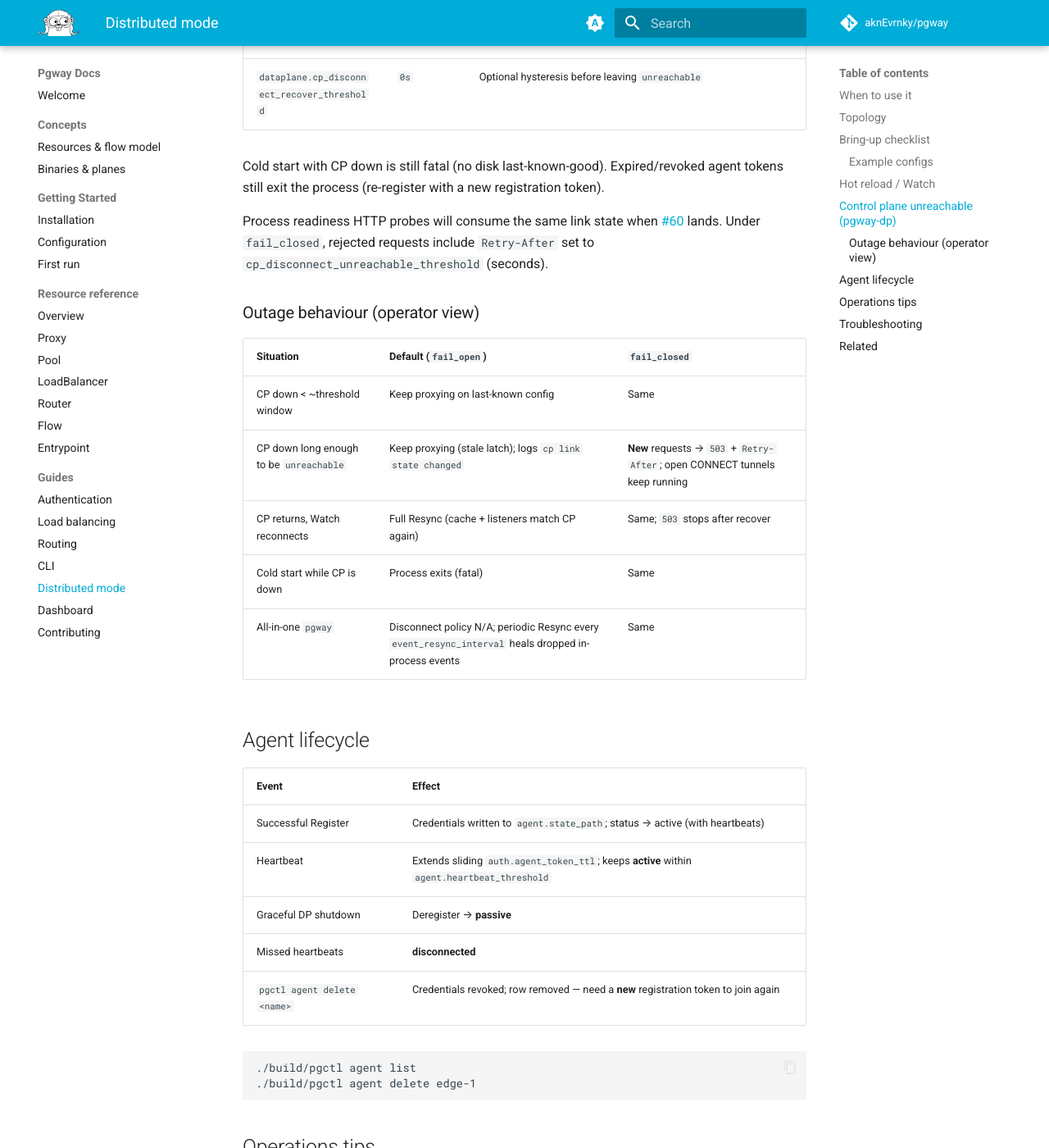
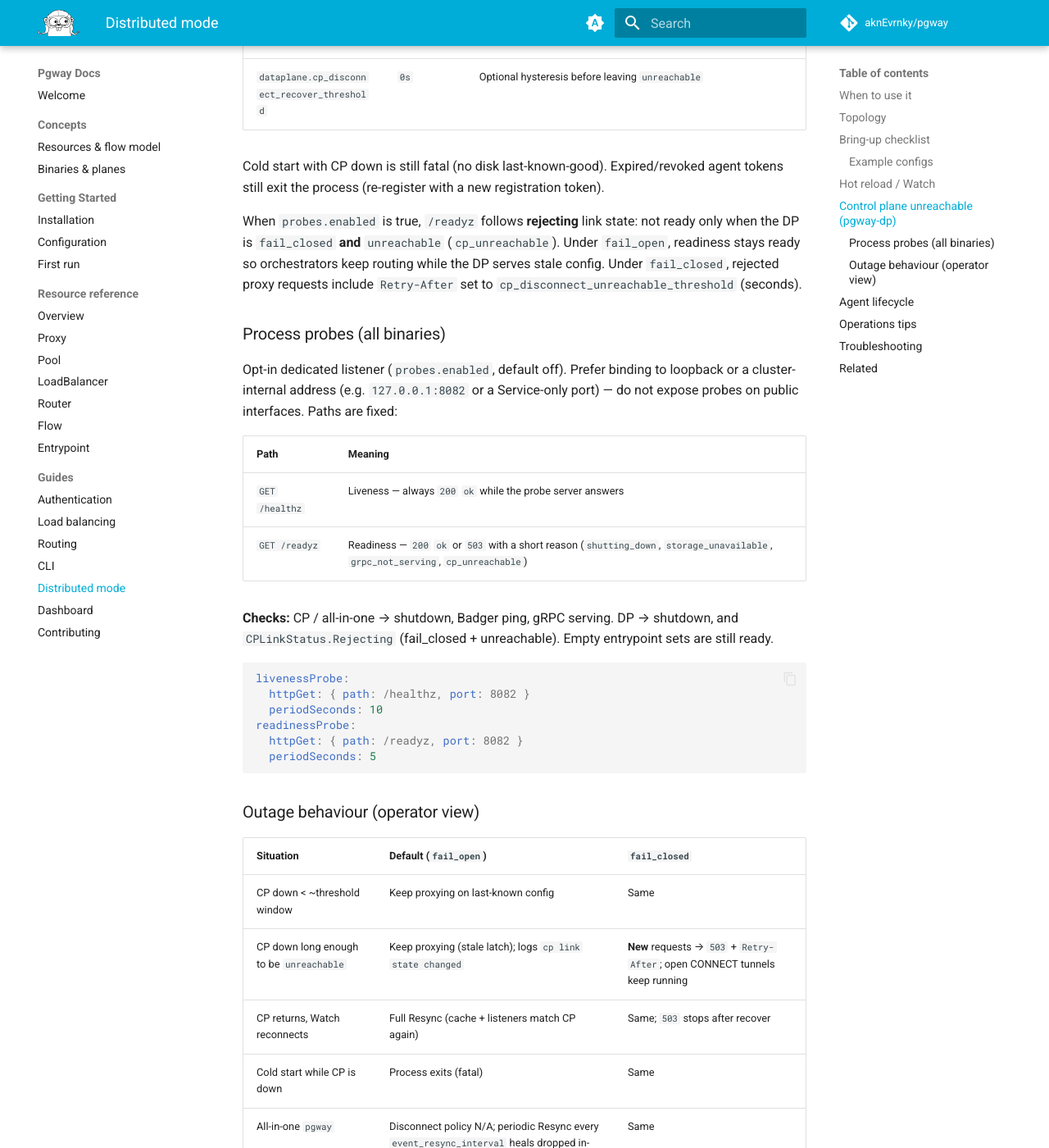
Before and after one commit to aknEvrnky/pgway-docs, an MkDocs documentation site: the page built from docs/guides/distributed.md, in a window 1280 px wide and 1400 px high, scrolled down 2656 px. Shown: the whole window at 82% size. Built offline with MkDocs 1.6.1 and Material for MkDocs 9.7.7, drawn with Linux system fonts in a browser that asks for light colours; comment, search, counter and statistics services are not loaded.

Commit message:
Document process probes config and readiness behaviour.

````diff
--- a/docs/guides/distributed.md
+++ b/docs/guides/distributed.md
@@ -100,7 +100,27 @@
 
 Cold start with CP down is still fatal (no disk last-known-good). Expired/revoked agent tokens still exit the process (re-register with a new registration token).
 
-Process readiness HTTP probes will consume the same link state when [#60](https://github.com/aknEvrnky/pgway/issues/60) lands. Under `fail_closed`, rejected requests include `Retry-After` set to `cp_disconnect_unreachable_threshold` (seconds).
+When `probes.enabled` is true, `/readyz` follows **rejecting** link state: not ready only when the DP is `fail_closed` **and** `unreachable` (`cp_unreachable`). Under `fail_open`, readiness stays ready so orchestrators keep routing while the DP serves stale config. Under `fail_closed`, rejected proxy requests include `Retry-After` set to `cp_disconnect_unreachable_threshold` (seconds).
+
+### Process probes (all binaries)
+
+Opt-in dedicated listener (`probes.enabled`, default off). Prefer binding to loopback or a cluster-internal address (e.g. `127.0.0.1:8082` or a Service-only port) — do not expose probes on public interfaces. Paths are fixed:
+
+| Path | Meaning |
+|------|---------|
+| `GET /healthz` | Liveness — always `200` `ok` while the probe server answers |
+| `GET /readyz` | Readiness — `200` `ok` or `503` with a short reason (`shutting_down`, `storage_unavailable`, `grpc_not_serving`, `cp_unreachable`) |
+
+**Checks:** CP / all-in-one → shutdown, Badger ping, gRPC serving. DP → shutdown, and `CPLinkStatus.Rejecting` (fail_closed + unreachable). Empty entrypoint sets are still ready.
+
+```yaml
+livenessProbe:
+  httpGet: { path: /healthz, port: 8082 }
+  periodSeconds: 10
+readinessProbe:
+  httpGet: { path: /readyz, port: 8082 }
+  periodSeconds: 5
+```
 
 ### Outage behaviour (operator view)
 
````
Also changed, not shown: docs/getting-started/configuration.md (+9 -0 lines).
